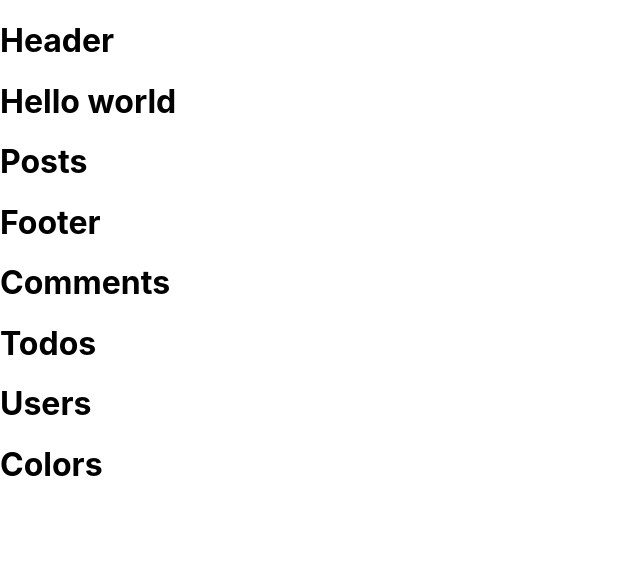
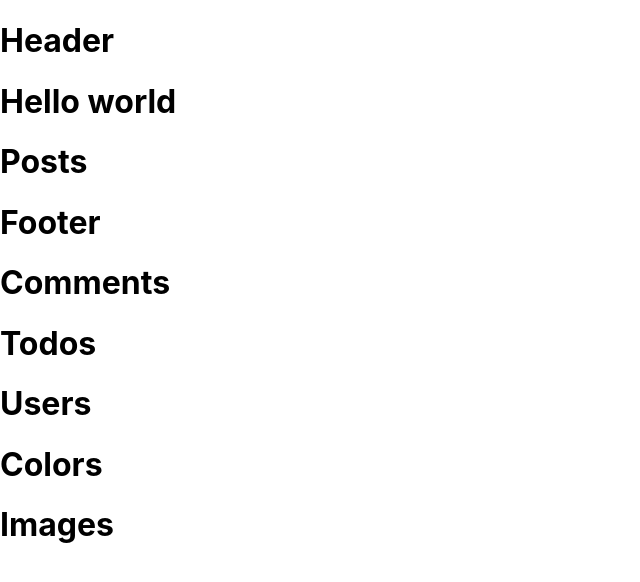
Before and after one commit to luuminhduc/rebase-understand, a React (Create React App) app: page / in a window 1280 px wide. Shown: the top 582 px of the page, without its empty margins (0-640 px from the left). Built offline with nearby package versions, Linux system fonts and the light colour scheme.

Commit message:
Add images

```diff
--- a/src/App.js
+++ b/src/App.js
@@ -4,6 +4,7 @@ import Comments from "./components/comments";
 import Footer from "./components/Footer";
 import Header from "./components/Header";
 import Posts from "./components/Header/Posts";
+import Images from "./components/Images";
 import Todos from "./components/Todos";
 import Users from "./components/Users";
 
@@ -17,6 +18,7 @@ const App = () => {
       <Todos />
       <Users />
       <Colors />
+      <Images />
     </div>
   );
 };
--- /dev/null
+++ b/src/components/Images/index.jsx
@@ -0,0 +1,7 @@
+import React from "react";
+
+const Images = () => {
+  return <h1>Images</h1>;
+};
+
+export default Images;
```
